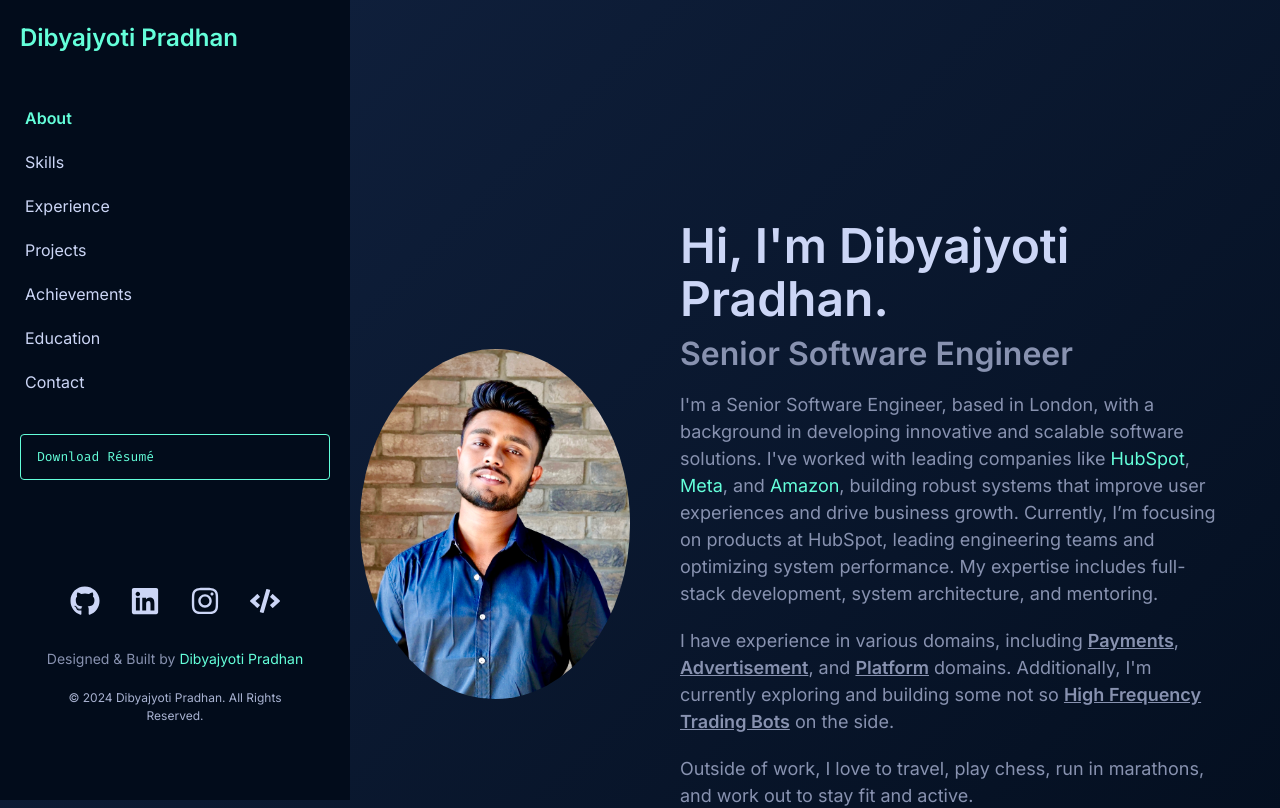
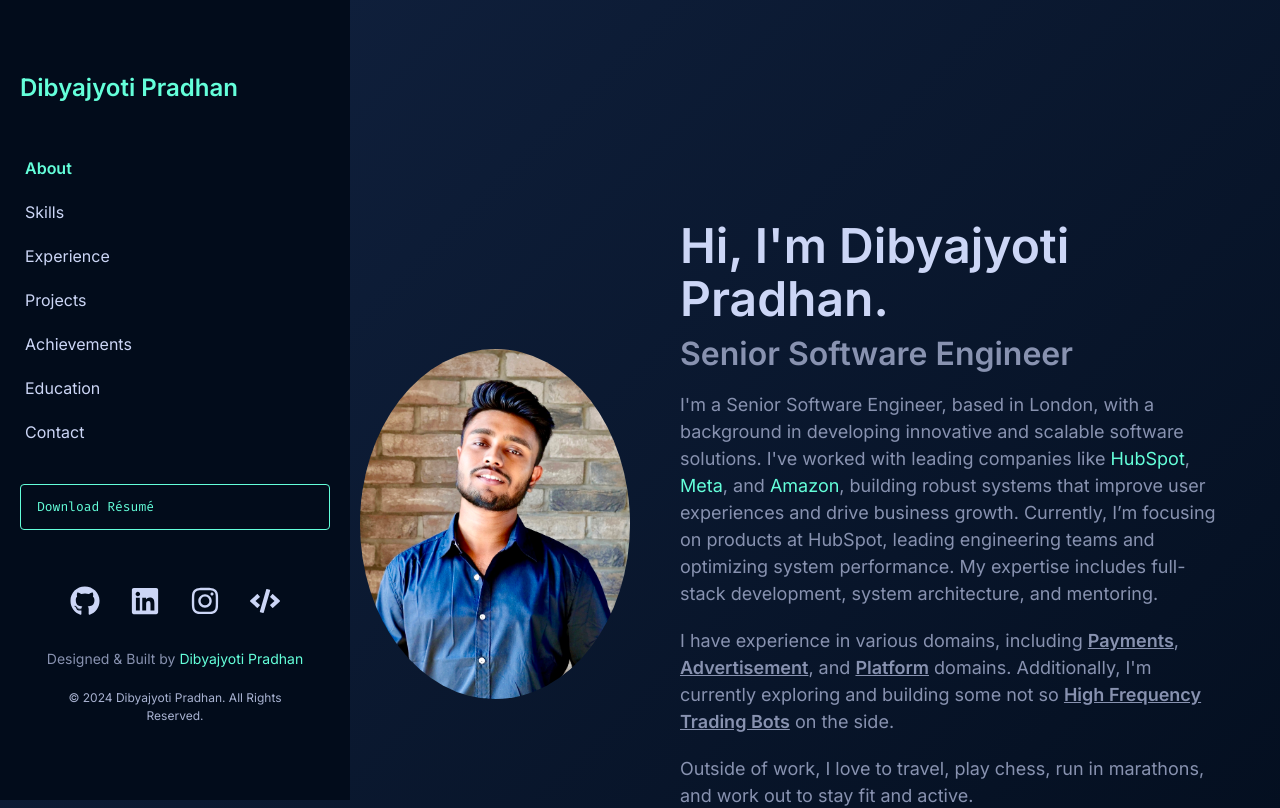
Before and after one commit to pathrabe/websitetest, a React (Create React App) app: page / in a window 1280 px wide. Shown: the top 808 px of the page. Built offline with nearby package versions, Linux system fonts and the light colour scheme.

Commit message:
Some media queries

```diff
--- a/src/components/About.js
+++ b/src/components/About.js
@@ -80,7 +80,7 @@ const About = () => {
           <img
             tabIndex="0"
             src={`${process.env.PUBLIC_URL}/profile.png`}
-            alt="Dibyajyoti Pradhan"
+            alt={personalInfo.name}
           />
         </div>
         <div className="text-content">
--- a/src/components/Header.js
+++ b/src/components/Header.js
@@ -8,6 +8,7 @@ const HeaderContainer = styled.header`
   width: 100%;
 
   .logo {
+    margin-top: 50px;
     font-size: 24px;
     color: ${theme.colors.green};
     font-weight: bold;
```
